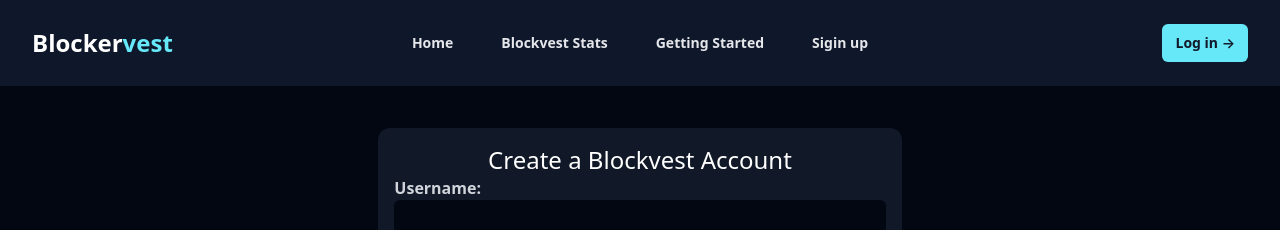
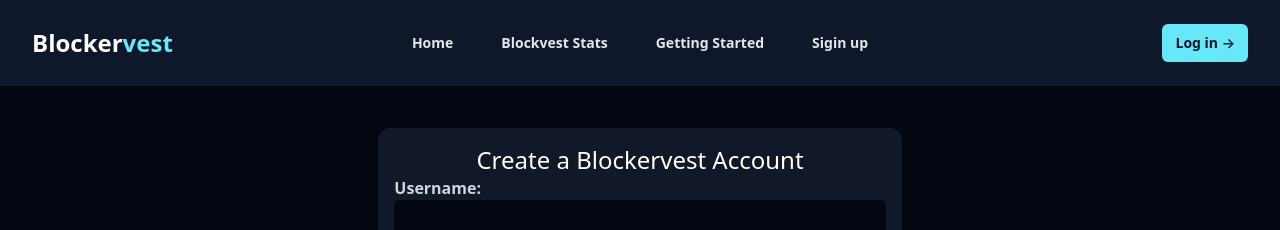
Before and after one commit to Sheriff10/blockvest, a React (Create React App) app: page /auth/signup in a window 1280 px wide. Shown: the top 230 px of the page. Built offline with nearby package versions, Linux system fonts and the light colour scheme.

Commit message:
Update Signup.jsx
Changed header to blockervest

```diff
--- a/src/container/Auth/Signup.jsx
+++ b/src/container/Auth/Signup.jsx
@@ -52,7 +52,7 @@ const Signup = () => {
                <div className="col-lg-5 p-3 rounded-xl bg-gray-900 text-white mx-auto  my-auto">
                   <div className="text-heading text-center ">
                      <span className="text-2xl font-medium">
-                        Create a Blockvest Account
+                        Create a Blockervest Account
                      </span>
                   </div>
                   <Formik
```
